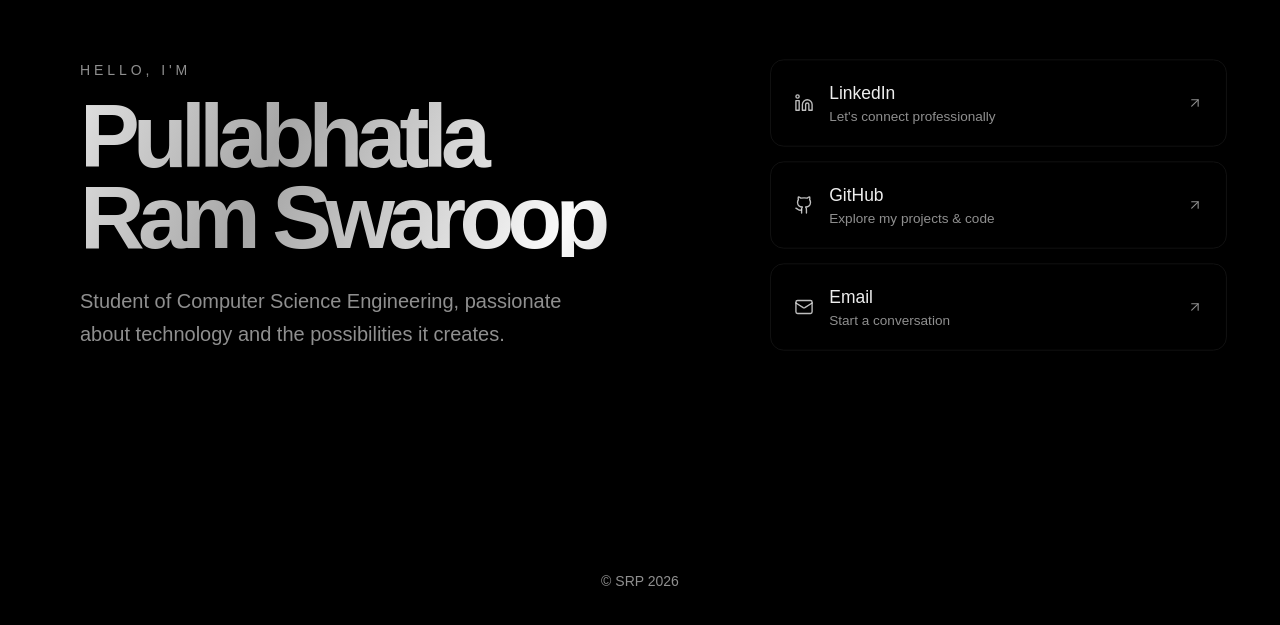
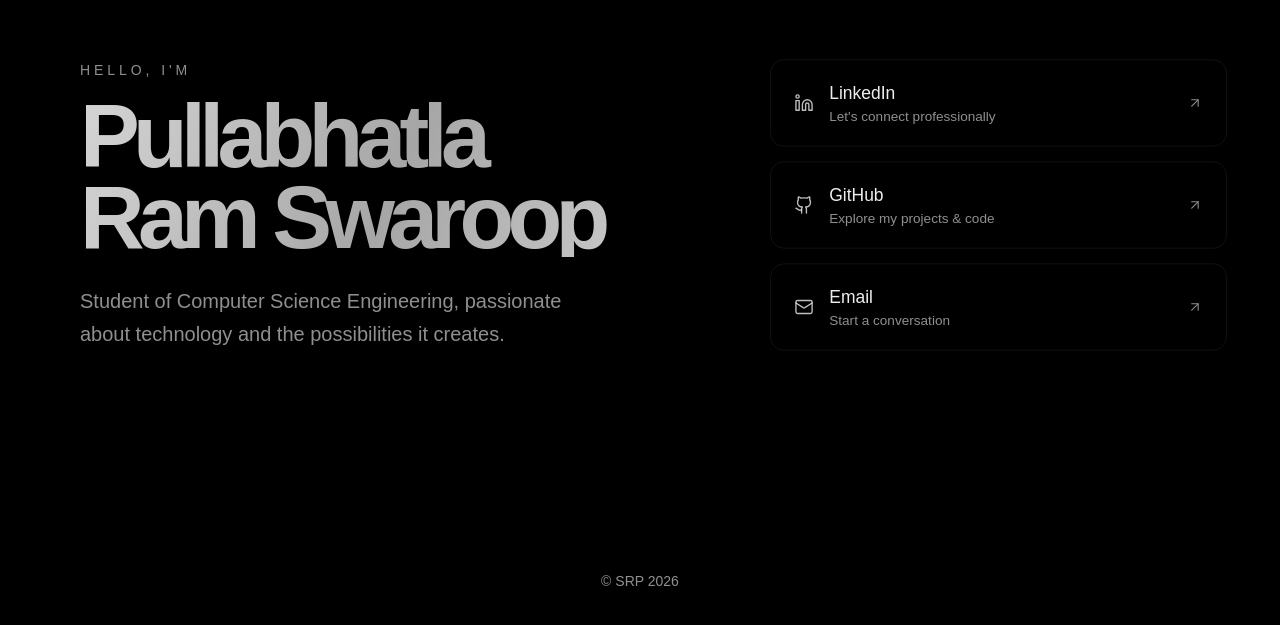
Before and after one commit to SwaroopSRP/portfolio-site, a Next.js app: page / in a window 1280 px wide. Shown: the part 135-760 px from the top of the page. Built offline with nearby package versions, Linux system fonts and the light colour scheme; a web font is replaced by a local one.

Commit message:
feat: enlarge name-gradient background size in globals.css

```diff
--- a/app/globals.css
+++ b/app/globals.css
@@ -12,7 +12,7 @@
 .portfolio-shell { isolation: isolate; }
 .drizzle { position: absolute; inset: -30%; pointer-events: none; opacity: .045; transform: rotate(-18deg); background-image: repeating-linear-gradient(104deg, transparent 0 48px, rgba(255,255,255,.08) 49px, transparent 50px 92px); -webkit-mask-image: linear-gradient(180deg, transparent, black 26%, black 72%, transparent); mask-image: linear-gradient(180deg, transparent, black 26%, black 72%, transparent); animation: drizzle-fall 14s linear infinite; }
 @keyframes drizzle-fall { from { background-position: 0 -160px; } to { background-position: 0 420px; } }
-.name-gradient { background: linear-gradient(112deg, #f5f5f5 0%, #a6a6a6 24%, #fafafa 50%, #707070 76%, #f5f5f5 100%, #a6a6a6 124%, #fafafa 150%, #707070 176%, #f5f5f5 200%); background-size: 200% 200%; background-clip: text; -webkit-background-clip: text; color: transparent; animation: name-flow 42s linear infinite; will-change: background-position; }
+.name-gradient { background: linear-gradient(112deg, #f5f5f5 0%, #a6a6a6 24%, #fafafa 50%, #707070 76%, #f5f5f5 100%, #a6a6a6 124%, #fafafa 150%, #707070 176%, #f5f5f5 200%); background-size: 400% 400%; background-clip: text; -webkit-background-clip: text; color: transparent; animation: name-flow 42s linear infinite; will-change: background-position; }
 @keyframes name-flow { from { background-position: 0% 0%; } to { background-position: 100% 100%; } }
 .portfolio-link { transition-property: transform, border-color, background-color; }
 .portfolio-link:active { transform: scale(.99); }
```
